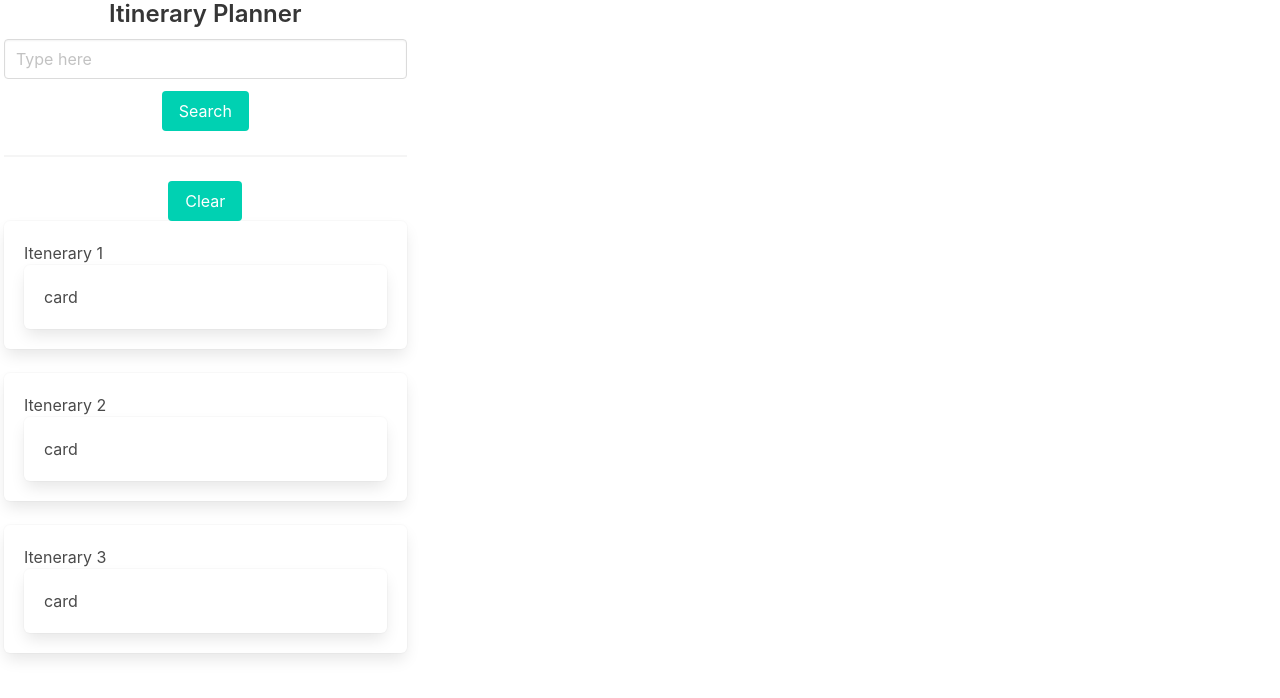
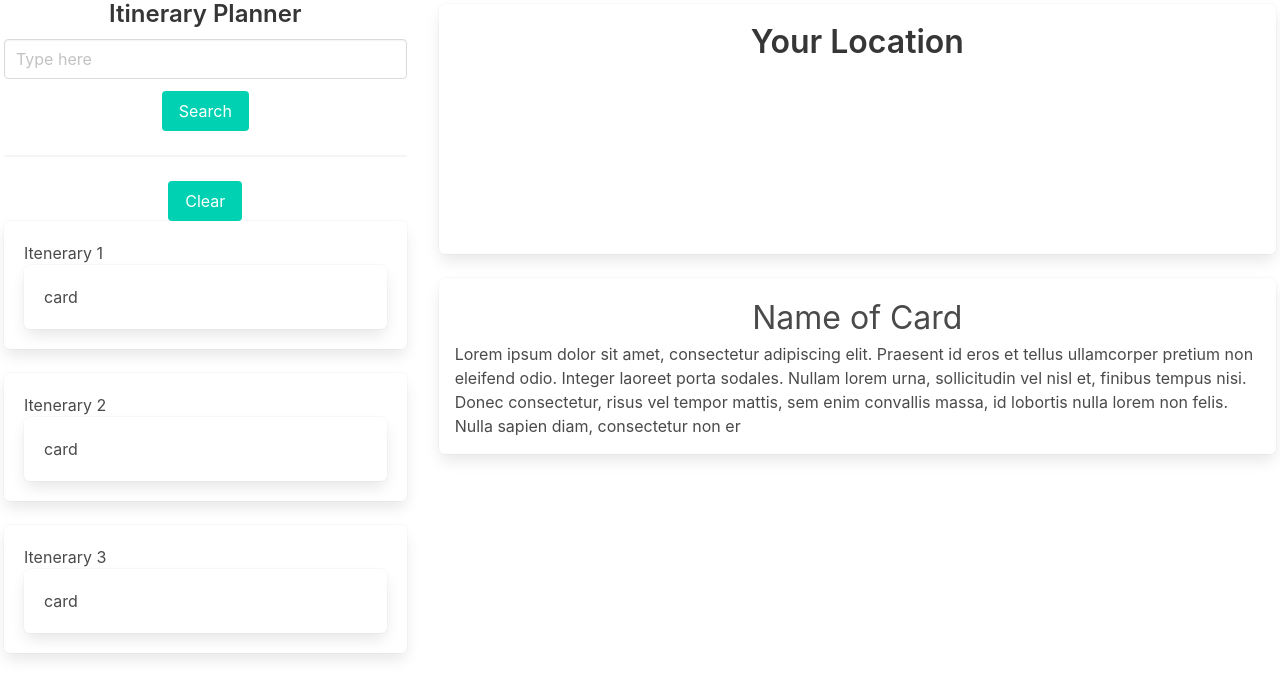
Before and after one commit to Koro999/iternarary-planner, a plain HTML site: page index.html in a window 1280 px wide. Drawn offline with nearby package versions, Linux system fonts and the light colour scheme.

Commit message:
finished html

```diff
--- a/index.html
+++ b/index.html
@@ -34,7 +34,7 @@
                 <button class="button is-primary">Clear</button>
             </div>
 
-            <div class="Itenerary box has-border has-text" id="Itenerary1">
+            <div class="Itenerary box has-border" id="Itenerary1">
                 <h2>Itenerary <span class="ItenerarySpan1">1</span></h2>
 
                 <div class="IteneraryCards box has-border has-text">
@@ -43,10 +43,10 @@
             </div>
 
 
-            <div class="Itenerary box has-border has-text" id="Itenerary2">
+            <div class="Itenerary box has-border" id="Itenerary2">
                 <h2>Itenerary <span class="ItenerarySpan2">2</span></h2>
 
-                <div class="IteneraryCards box has-border has-text">
+                <div class="IteneraryCards box has-border">
                     <h3>card</h3>
                 </div>
             </div>
@@ -63,12 +63,18 @@
         </aside>
 
 
-    <main class="column is-4 menu p-4 ">
-
-        <div class="embed-responsive embed-responsive-16by9">
+    <main class="column is-8 menu p-4 ">
+        <div class="content box has-border">
+            <h2 class="has-text-centered is-size-3 ">Your Location</h2>
             <iframe class="embed-responsive-item" src="" allowfullscreen></iframe>
           </div>
 
+          <div class="p-4 box has-border">
+            <h2 class="has-text-centered is-size-3">Name of Card</h2>
+            <article>
+                Lorem ipsum dolor sit amet, consectetur adipiscing elit. Praesent id eros et tellus ullamcorper pretium non eleifend odio. Integer laoreet porta sodales. Nullam lorem urna, sollicitudin vel nisl et, finibus tempus nisi. Donec consectetur, risus vel tempor mattis, sem enim convallis massa, id lobortis nulla lorem non felis. Nulla sapien diam, consectetur non er
+            </article>
+          </div>
 
 
 
```
